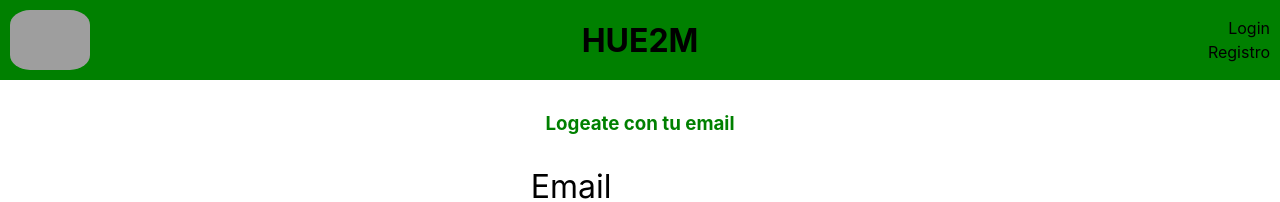
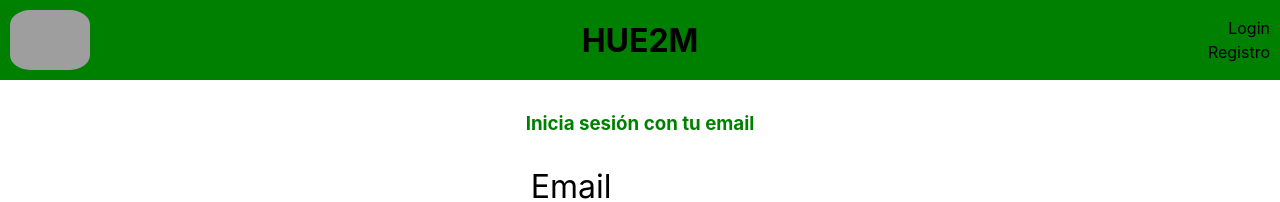
Before and after one commit to anderconsu/HUE2M_REACT, a React (Create React App) app in the folder Frontend/: page /login/email in a window 1280 px wide. Shown: the top 202 px of the page. Built offline with nearby package versions, Linux system fonts and the light colour scheme; no server answers; grey boxes are pictures that could not be loaded.

Commit message:
email login text

```diff
--- a/Frontend/src/components/credentials/emailLogin.jsx
+++ b/Frontend/src/components/credentials/emailLogin.jsx
@@ -54,7 +54,7 @@ const EmailLogin = () => {
 
     return (
         <section className="register">
-            <h3>Logeate con tu email</h3>
+            <h3>Inicia sesión con tu email</h3>
             <form onSubmit={handleSubmit} className="loginForm">
                 <label htmlFor="emailLogin">Email</label>
                 <input
```
